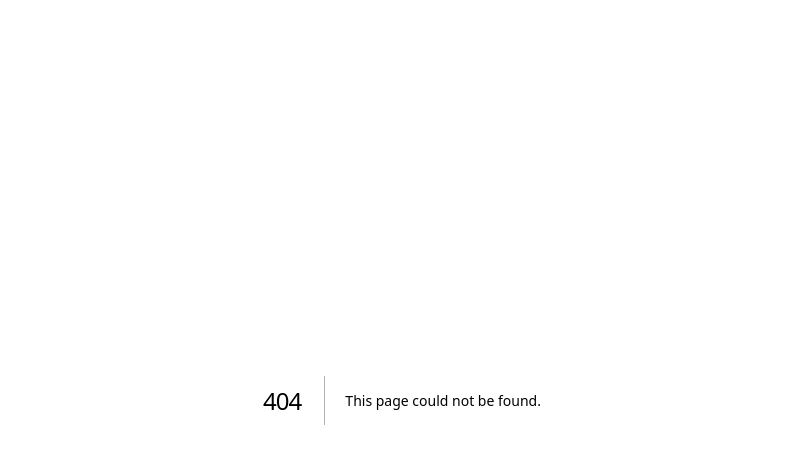
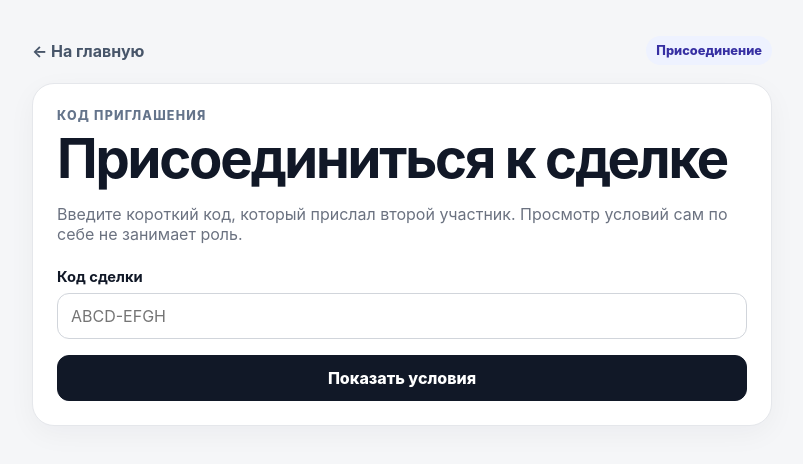
Before and after one commit to itasik2/amanat-deal, a Next.js app in the folder apps/web/: page /join in a window 1280 px wide. Before the commit this address had no page. Shown: the top 464 px of the page, without its empty margins (238-1041 px from the left). Built offline with nearby package versions, Linux system fonts and the light colour scheme.

Commit message:
feat: add join by invitation code page

```diff
--- /dev/null
+++ b/apps/web/app/join/page.tsx
@@ -0,0 +1,125 @@
+'use client';
+
+import Link from 'next/link';
+import { FormEvent, useState } from 'react';
+import { useRouter } from 'next/navigation';
+
+type PartyRole = 'SELLER' | 'BUYER';
+
+type InvitationPreview = {
+  invitedRole: PartyRole;
+  shortCode: string;
+  expiresAt: string;
+  deal: {
+    id: string;
+    publicCode: string;
+    title: string;
+    description: string;
+    amountKzt: number;
+    protectionPlan: 'BASIC' | 'EXTENDED';
+    inspectionHours: number;
+    creatorRole: PartyRole | null;
+  };
+};
+
+function money(value: number) {
+  return new Intl.NumberFormat('ru-RU').format(value) + ' ₸';
+}
+
+function roleLabel(role: PartyRole) {
+  return role === 'SELLER' ? 'продавец' : 'покупатель';
+}
+
+async function apiError(response: Response) {
+  const body = await response.json().catch(() => null);
+  return body?.message || `Ошибка API: ${response.status}`;
+}
+
+export default function JoinPage() {
+  const router = useRouter();
+  const [code, setCode] = useState('');
+  const [preview, setPreview] = useState<InvitationPreview | null>(null);
+  const [busy, setBusy] = useState(false);
+  const [error, setError] = useState('');
+
+  async function lookup(event: FormEvent<HTMLFormElement>) {
+    event.preventDefault();
+    setBusy(true);
+    setError('');
+    setPreview(null);
+    try {
+      const response = await fetch('/api/backend/deals/join-by-code', {
+        method: 'POST',
+        headers: { 'Content-Type': 'application/json' },
+        body: JSON.stringify({ code })
+      });
+      if (!response.ok) throw new Error(await apiError(response));
+      setPreview((await response.json()) as InvitationPreview);
+    } catch (err) {
+      setError(err instanceof Error ? err.message : 'Не удалось найти приглашение');
+    } finally {
+      setBusy(false);
+    }
+  }
+
+  async function claim() {
+    if (!preview) return;
+    setBusy(true);
+    setError('');
+    try {
+      const response = await fetch('/api/backend/deals/join-by-code/claim', {
+        method: 'POST',
+        headers: { 'Content-Type': 'application/json' },
+        body: JSON.stringify({ code: preview.shortCode })
+      });
+      if (!response.ok) throw new Error(await apiError(response));
+      const result = await response.json() as { role: PartyRole; deal: { id: string } };
+      router.push(`/deal/${result.deal.id}?role=${result.role}`);
+    } catch (err) {
+      setError(err instanceof Error ? err.message : 'Не удалось присоединиться');
+    } finally {
+      setBusy(false);
+    }
+  }
+
+  return (
+    <main className="page narrow">
+      <div className="page-header">
+        <Link className="back-link" href="/">← На главную</Link>
+        <span className="pill">Присоединение</span>
+      </div>
+
+      <section className="card">
+        <p className="eyebrow">Код приглашения</p>
+        <h1>Присоединиться к сделке</h1>
+        <p className="muted">Введите короткий код, который прислал второй участник. Просмотр условий сам по себе не занимает роль.</p>
+
+        <form className="form" onSubmit={lookup}>
+          <label className="field">
+            <span>Код сделки</span>
+            <input value={code} onChange={(event) => setCode(event.target.value.toUpperCase())} placeholder="ABCD-EFGH" autoComplete="off" />
+          </label>
+          <button className="button" disabled={busy} type="submit">{busy ? 'Проверяем…' : 'Показать условия'}</button>
+        </form>
+
+        {error ? <div className="notice error spacing-top">{error}</div> : null}
+      </section>
+
+      {preview ? (
+        <section className="card spacing-top">
+          <p className="eyebrow">{preview.deal.publicCode}</p>
+          <h2>{preview.deal.title}</h2>
+          <p>{preview.deal.description}</p>
+          <dl className="facts">
+            <div><dt>Ваша роль</dt><dd>{roleLabel(preview.invitedRole)}</dd></div>
+            <div><dt>Сумма</dt><dd>{money(preview.deal.amountKzt)}</dd></div>
+            <div><dt>Защита</dt><dd>{preview.deal.protectionPlan === 'EXTENDED' ? 'Расширенная' : 'Базовая'}</dd></div>
+            <div><dt>Проверка</dt><dd>{preview.deal.inspectionHours} ч.</dd></div>
+          </dl>
+          <div className="notice warning spacing-top-small">После присоединения эта роль будет занята. Следующим шагом вы отдельно примете условия сделки.</div>
+          <button className="button spacing-top" disabled={busy} onClick={() => void claim()}>{busy ? 'Присоединяем…' : `Присоединиться как ${roleLabel(preview.invitedRole)}`}</button>
+        </section>
+      ) : null}
+    </main>
+  );
+}
```
